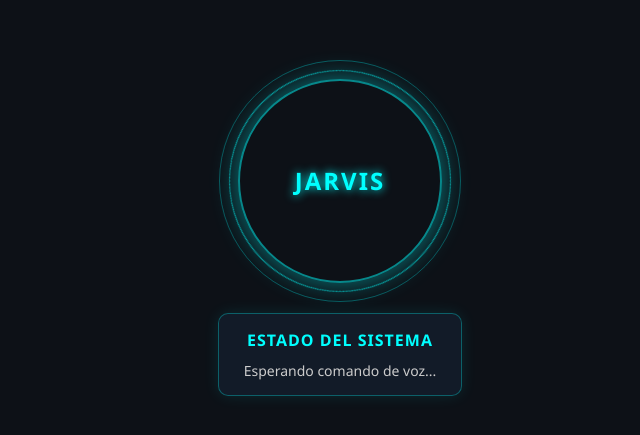
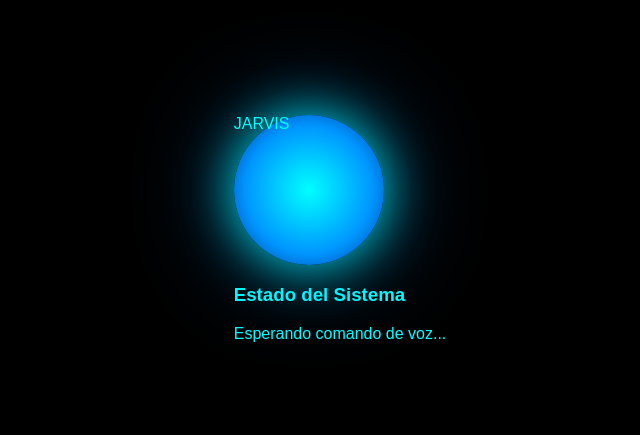
Before and after one commit to prithamdm-glitch/jarvis-ai-interface, a plain HTML site: page index.html in a window 1280 px wide. Shown: the part 163-598 px from the top of the page, without its empty margins (300-940 px from the left). Drawn offline with Linux system fonts and the light colour scheme.

Commit message:
Refactor styles for body and hologram elements

```diff
--- a/styles.css
+++ b/styles.css
@@ -1,93 +1,49 @@
 body {
+    background: #000; /* Fondo negro sólido para ocultar la ciudad */
+    color: cyan;
+    font-family: 'Montserrat', sans-serif;
+    display: flex;
+    flex-direction: column;
+    justify-content: center;
+    align-items: center;
+    height: 100vh;
     margin: 0;
-    padding: 0;
-    background-color: #0d1117;
-    color: #ffffff;
-    font-family: 'Segoe UI', Tahoma, Geneva, Verdana, sans-serif;
+    overflow: hidden;
+}
+
+/* El círculo holográfico central del fondo */
+.hologram-container {
+    position: fixed;
+    width: 600px;
+    height: 600px;
+    border: 1px solid rgba(0, 255, 255, 0.2);
+    border-radius: 50%;
+    box-shadow: 0 0 100px rgba(0, 255, 255, 0.1);
     display: flex;
     justify-content: center;
     align-items: center;
-    height: 100vh;
-    overflow: hidden;
+    z-index: -1; /* Detrás de la bola */
 }
 
-.hud-container {
-    text-align: center;
+/* La BOLA CENTRAL de Jarvis */
+.jarvis-core {
+    width: 150px;
+    height: 150px;
+    background: radial-gradient(circle, rgba(0,255,255,1) 0%, rgba(0,150,255,1) 60%, rgba(0,50,150,1) 100%);
+    border-radius: 50%;
+    box-shadow: 0 0 50px rgba(0, 255, 255, 0.8), 0 0 100px rgba(0, 150, 255, 0.6);
     position: relative;
+    transition: transform 0.1s ease-out; /* Suavidad al volver al reposo */
 }
 
-.jarvis-core {
-    position: relative;
-    width: 200px;
-    height: 200px;
-    border-radius: 50%;
-    border: 2px solid rgba(0, 255, 255, 0.5);
-    display: flex;
-    justify-content: center;
-    align-items: center;
-    margin: 0 auto 30px;
-    box-shadow: 0 0 20px rgba(0, 255, 255, 0.2);
-    animation: pulse 2s infinite alternate;
-}
-
-.ring {
-    position: absolute;
-    border: 1px solid #00ffff;
-    border-radius: 50%;
-    animation: rotate 10s linear infinite;
-}
-
-.outer-ring {
-    width: 240px;
-    height: 240px;
-    border-color: rgba(0, 255, 255, 0.3);
-}
-
-.inner-ring {
-    width: 220px;
-    height: 220px;
-    border-color: rgba(0, 255, 255, 0.6);
-    animation-direction: reverse;
-    animation-duration: 8s;
-}
-
-.core-text {
-    font-size: 24px;
+/* El texto de estado debajo de la bola */
+#status-text {
+    position: fixed;
+    bottom: 10%;
+    font-size: 1.2rem;
     font-weight: bold;
-    color: #00ffff;
-    text-shadow: 0 0 10px #00ffff;
+    color: #0ff;
+    text-shadow: 0 0 10px rgba(0, 255, 255, 0.8);
+    text-transform: uppercase;
     letter-spacing: 2px;
 }
-
-.hud-panel {
-    background-color: rgba(20, 30, 45, 0.8);
-    padding: 15px 25px;
-    border-radius: 10px;
-    border: 1px solid rgba(0, 255, 255, 0.3);
-    box-shadow: 0 0 15px rgba(0, 255, 255, 0.1);
-    backdrop-filter: blur(5px);
-}
-
-.hud-panel h3 {
-    margin: 0 0 10px 0;
-    font-size: 16px;
-    color: #00ffff;
-    text-transform: uppercase;
-    letter-spacing: 1px;
-}
-
-.hud-panel p {
-    margin: 0;
-    font-size: 14px;
-    color: #cccccc;
-}
-
-@keyframes pulse {
-    from { box-shadow: 0 0 15px rgba(0, 255, 255, 0.2); }
-    to { box-shadow: 0 0 30px rgba(0, 255, 255, 0.5); }
-}
-
-@keyframes rotate {
-    from { transform: rotate(0deg); }
-    to { transform: rotate(360deg); }
-}
```
